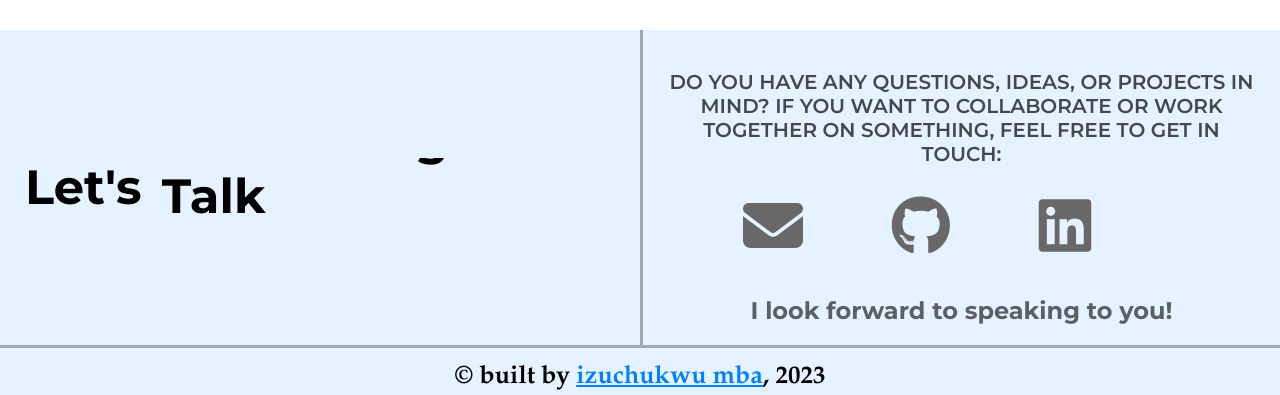
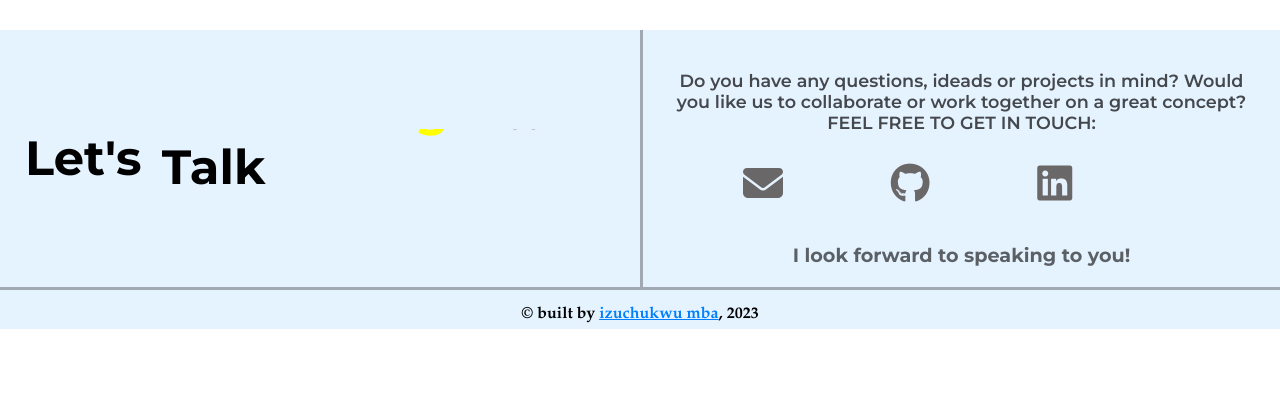
Before and after one commit to izuchukwumba/portfolio, a React (Create React App) app: page / in a window 1280 px wide. Shown: the part 2832-3227 px from the top of the page. After the commit the page ends 3161 px from the top, so only its background shows below. Built offline with nearby package versions, Linux system fonts and the light colour scheme; a web font is replaced by a local one.

Commit message:
update 5 files

```diff
--- a/package.json
+++ b/package.json
@@ -4,6 +4,7 @@
   "private": true,
   "dependencies": {
     "@fortawesome/fontawesome-svg-core": "^6.4.2",
+    "@fortawesome/free-regular-svg-icons": "^6.5.1",
     "@fortawesome/react-fontawesome": "^0.2.0",
     "@testing-library/jest-dom": "^5.17.0",
     "@testing-library/react": "^13.4.0",
--- a/src/scripts/App.tsx
+++ b/src/scripts/App.tsx
@@ -14,7 +14,6 @@ const App: React.FC = () => {
       <Intro />
       <Skills />
       <Portfolio />
-      {/* Portfolio */}
       <Footer />
     </div>
   );
--- a/src/scripts/Footer.tsx
+++ b/src/scripts/Footer.tsx
@@ -52,15 +52,21 @@ const Footer: React.FC = () => {
               <span>Brainstorm</span>
               <span>Work Together</span>
               <span>Change The World</span>
-              <span>Create Magic</span>
+              <span id="magic">
+                Create <span>M</span>
+                <span>a</span>
+                <span>g</span>
+                <span>i</span>
+                <span>c</span> <i className="glitter fa-solid fa-star"></i>
+              </span>
               <span>Talk</span>
             </div>
           </div>
         </div>
         <div id="contact-section">
           <div id="contact-instruction">
-            DO YOU HAVE ANY QUESTIONS, IDEAS, OR PROJECTS IN MIND? IF YOU WANT TO COLLABORATE OR
-            WORK TOGETHER ON SOMETHING, FEEL FREE TO GET IN TOUCH:
+            Do you have any questions, ideads or projects in mind? Would you like us to collaborate
+            or work together on a great concept? FEEL FREE TO GET IN TOUCH:
           </div>
           <div id="social-networks">
             <i
--- a/src/styles/Footer.css
+++ b/src/styles/Footer.css
@@ -19,7 +19,7 @@
 #lets-talk {
   color: #000;
   font-family: "Montserrat";
-  font-size: 3rem;
+  font-size: 3rem; /*2.5rem*/
   font-style: normal;
   font-weight: 700;
   line-height: normal;
@@ -33,7 +33,7 @@
   display: flex;
   flex-direction: column;
   overflow: hidden;
-  height: 3.5rem;
+  height: 3.5rem; /*3rem*/
 }
 #lets-talk-tagline span {
   animation: lets-talk-auto-scroll 7s infinite;
@@ -67,6 +67,46 @@
   } */
 }
 
+#magic > span:nth-child(1) {
+  color: red;
+}
+
+#magic > span:nth-child(2) {
+  color: orange;
+}
+#magic > span:nth-child(3) {
+  color: yellow;
+}
+#magic > span:nth-child(4) {
+  color: green;
+}
+#magic > span:nth-child(5) {
+  color: blue;
+}
+
+.glitter {
+  opacity: 0;
+  font-size: 2rem;
+  animation: glitter-animation 1s infinite;
+  text-align: center;
+  color: indigo;
+}
+
+@keyframes glitter-animation {
+  0% {
+    opacity: 0;
+    font-size: 2rem;
+  }
+  50% {
+    opacity: 1;
+    font-size: 2.5rem;
+  }
+  100% {
+    opacity: 0;
+    font-size: 2rem;
+  }
+}
+
 #contact-section {
   width: 50%;
   padding: 40px 20px 0;
@@ -77,11 +117,11 @@
 #contact-instruction {
   color: rgba(0, 0, 0, 0.7);
   font-family: "Montserrat";
-  font-size: 1.25rem;
+  font-size: 1.1rem;
   font-style: normal;
   font-weight: 600;
   line-height: normal;
-  text-transform: uppercase;
+  text-transform: none;
   text-align: center;
 }
 
@@ -92,7 +132,7 @@
   padding: 30px 80px 40px;
 }
 .social {
-  font-size: 60px;
+  font-size: 40px;
   /* color: rgba(0, 0, 0, 0.7); */
   color: rgb(105, 103, 103);
   transition: color 0.5s ease;
@@ -114,7 +154,7 @@
 #contact-end-text {
   text-align: center;
   font-family: "Montserrat";
-  font-size: 1.5rem;
+  font-size: 1.2rem;
   font-weight: 700;
   /* color: #0080ff; */
   /* color: rgba(0, 128, 255, 1); */
@@ -142,7 +182,7 @@
 #copyright {
   color: #000;
   font-family: "Garamond";
-  font-size: 1.5625rem;
+  font-size: 1rem;
   font-style: normal;
   font-weight: 700;
   line-height: normal;
```
Also changed, not shown: 1 other file (tests, documents, lock files or other folders).
